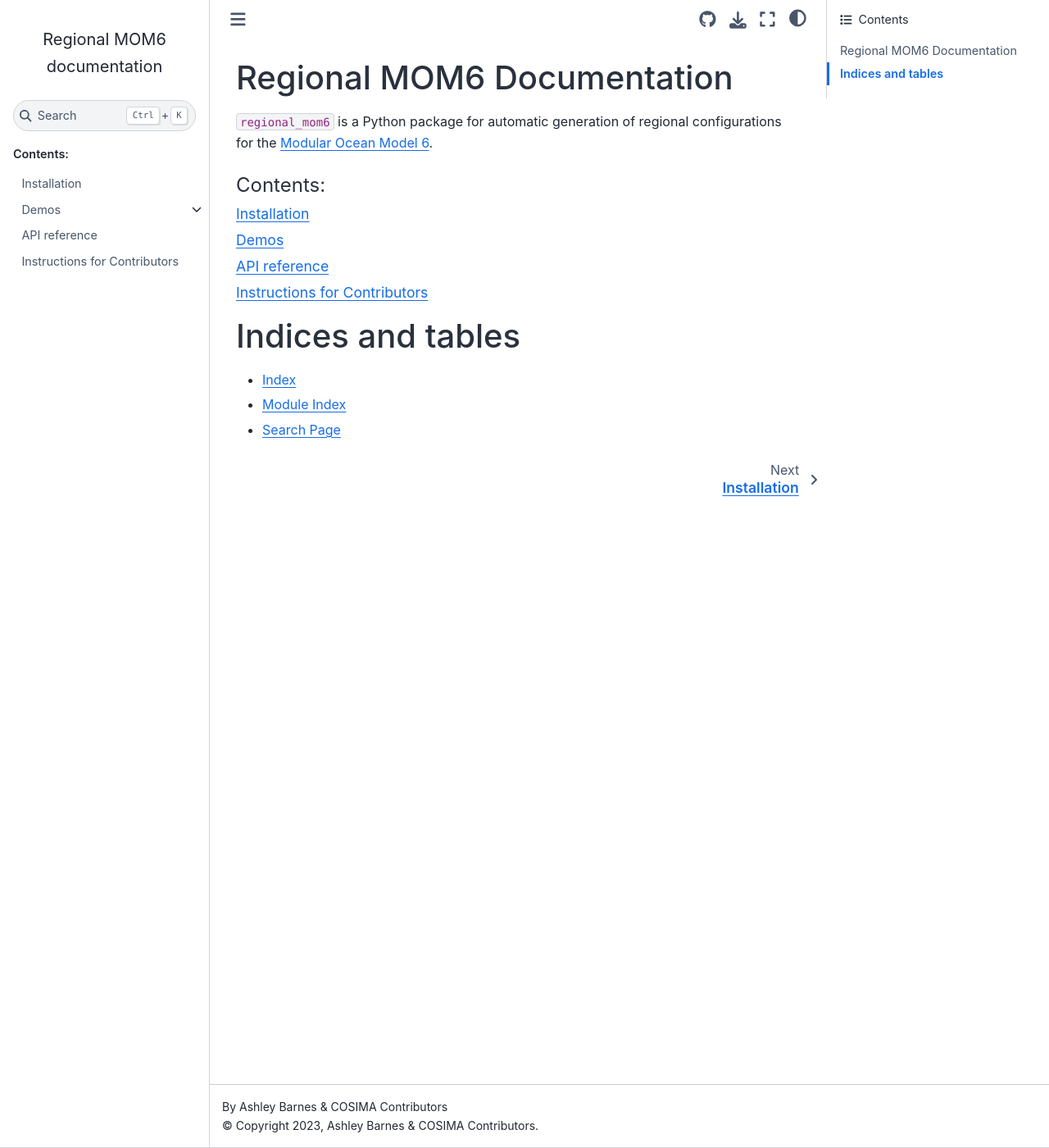
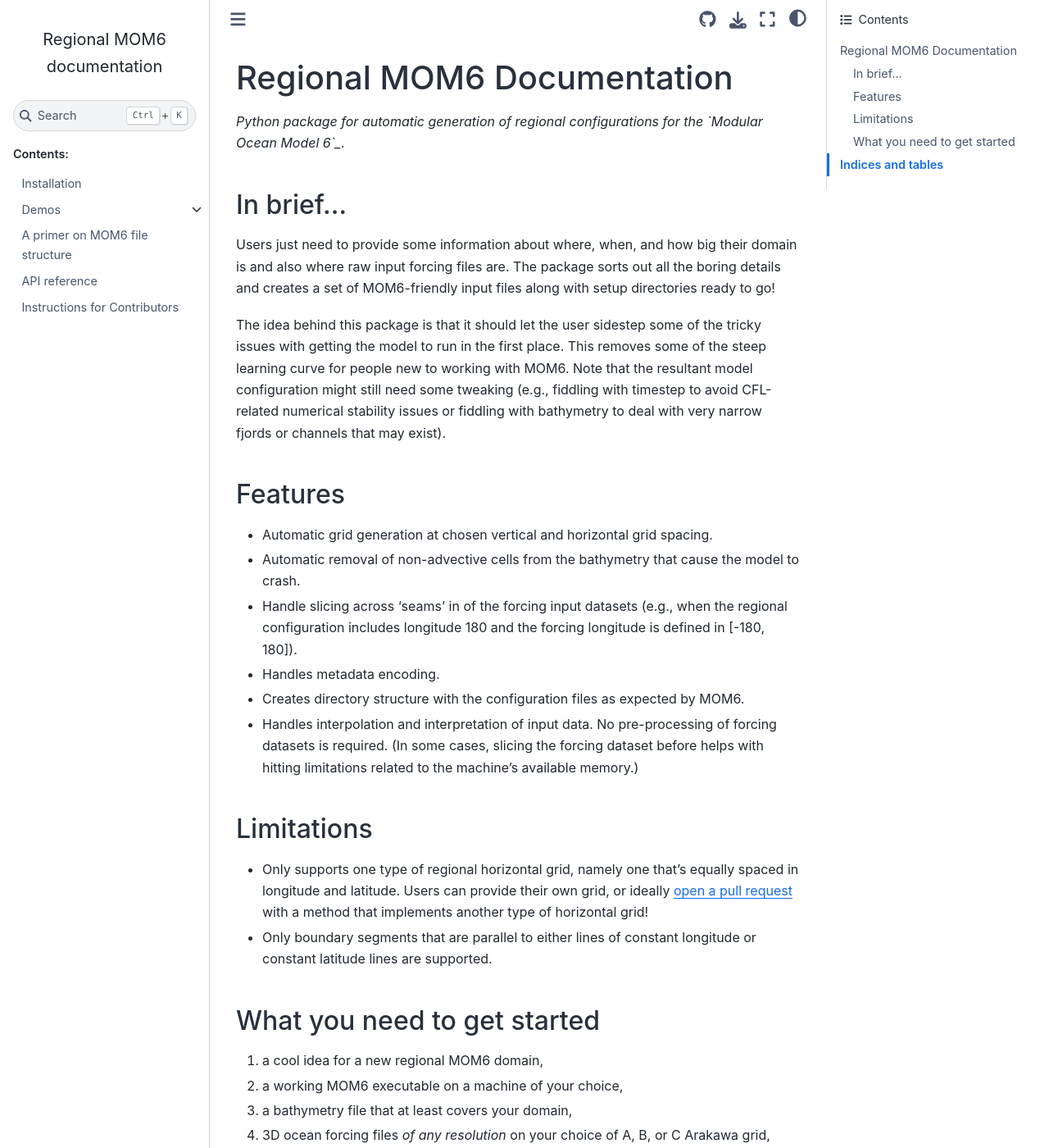
Before and after one commit to COSIMA/regional-mom6, a Sphinx documentation site: the page built from docs/index.rst, in a window 1280 px wide and 1400 px high. Shown: the whole window at 82% size. Built offline with Sphinx 7.4.7 and the Sphinx Book theme 1.1.4, drawn with Linux system fonts in a browser that asks for light colours; pages that are not in the unit, such as notebooks, are missing from menus; some of the changed text lies outside the part shown.

Commit message:
Add intro in Docs + include a "MOM6 file structure primer" section (#148)
* Include section on file structure in docs

* update readme

* Update README.md

Co-authored-by: Navid C. Constantinou <navidcy@users.noreply.github.com>

* Update README.md

Co-authored-by: Navid C. Constantinou <navidcy@users.noreply.github.com>

* Update README.md

Co-authored-by: Navid C. Constantinou <navidcy@users.noreply.github.com>

* Update README.md

Co-authored-by: Navid C. Constantinou <navidcy@users.noreply.github.com>

* Update README.md

Co-authored-by: Navid C. Constantinou <navidcy@users.noreply.github.com>

* Update README.md

Co-authored-by: Navid C. Constantinou <navidcy@users.noreply.github.com>

* Update README.md

Co-authored-by: Ashley Barnes <53282288+ashjbarnes@users.noreply.github.com>

* more specific features

* bit of cleanup and formatting

* bit of cleanup and formatting

* bit of cleanup and formatting

* Update README.md

* regional_mom6 -> regional-mom6

* add some intro in Docs

* a primer on mom6 files

* update README

* more verbose kwargs for segment class

* format black

* fix typo

Co-authored-by: Ashley Barnes <53282288+ashjbarnes@users.noreply.github.com>

* slight rephrase

* rephrase

* rephrase/clarify

---------

Co-authored-by: Navid C. Constantinou <navidcy@users.noreply.github.com>

```diff
--- a/docs/index.rst
+++ b/docs/index.rst
@@ -1,10 +1,63 @@
 Regional MOM6 Documentation
 ===========================
 
-``regional_mom6`` is a Python package for automatic generation of regional
-configurations for the `Modular Ocean Model 6`_.
+*Python package for automatic generation of regional configurations for the `Modular Ocean Model 6`_.*
+
+
+In brief...
+-----------
+
+Users just need to provide some information about where, when, and how big their domain
+is and also where raw input forcing files are. The package sorts out all the boring details
+and creates a set of MOM6-friendly input files along with setup directories ready to go!
+
+The idea behind this package is that it should let the user sidestep some of the tricky
+issues with getting the model to run in the first place. This removes some of the steep
+learning curve for people new to working with MOM6. Note that the resultant model configuration
+might still need some tweaking (e.g., fiddling with timestep to avoid CFL-related numerical
+stability issues or fiddling with bathymetry to deal with very narrow fjords or channels that may exist).
+
+
+Features
+--------
+
+- Automatic grid generation at chosen vertical and horizontal grid spacing.
+- Automatic removal of non-advective cells from the bathymetry that cause the model to crash.
+- Handle slicing across 'seams' in of the forcing input datasets (e.g., when the regional
+  configuration includes longitude 180 and the forcing longitude is defined in [-180, 180]).
+- Handles metadata encoding.
+- Creates directory structure with the configuration files as expected by MOM6.
+- Handles interpolation and interpretation of input data. No pre-processing of forcing datasets
+  is required. (In some cases, slicing the forcing dataset before helps with hitting limitations
+  related to the machine's available memory.)
+
+
+Limitations
+------------
+
+- Only supports one type of regional horizontal grid, namely one that's equally spaced in longitude
+  and latitude. Users can provide their own grid, or ideally `open a pull request`_ with a method
+  that implements another type of horizontal grid!
+- Only boundary segments that are parallel to either lines of constant longitude or constant latitude
+  lines are supported.
+
+
+What you need to get started
+----------------------------
+
+1. a cool idea for a new regional MOM6 domain,
+2. a working MOM6 executable on a machine of your choice,
+3. a bathymetry file that at least covers your domain,
+4. 3D ocean forcing files *of any resolution* on your choice of A, B, or C Arakawa grid,
+5. surface forcing files (e.g., from ERA or JRA reanalysis), and
+6. `GFDL's FRE tools <https://github.com/NOAA-GFDL/FRE-NCtools>`_ be downloaded and compiled on the machine you are using.
+
+Browse through the `demos <demos.html>`_.
+
 
 .. _Modular Ocean Model 6: https://github.com/mom-ocean/MOM6
+.. _open a pull request: https://github.com/COSIMA/regional-mom6/pulls
+
 
 .. toctree::
    :maxdepth: 1
@@ -12,6 +65,7 @@ configurations for the `Modular Ocean Model 6`_.
 
    installation
    demos
+   mom6-file-structure-primer
    api
    contributing
 
```
Also changed, not shown: README.md (+30 -14 lines), docs/mom6-file-structure-primer.md (added, +103 -0 lines), 1 other file.
